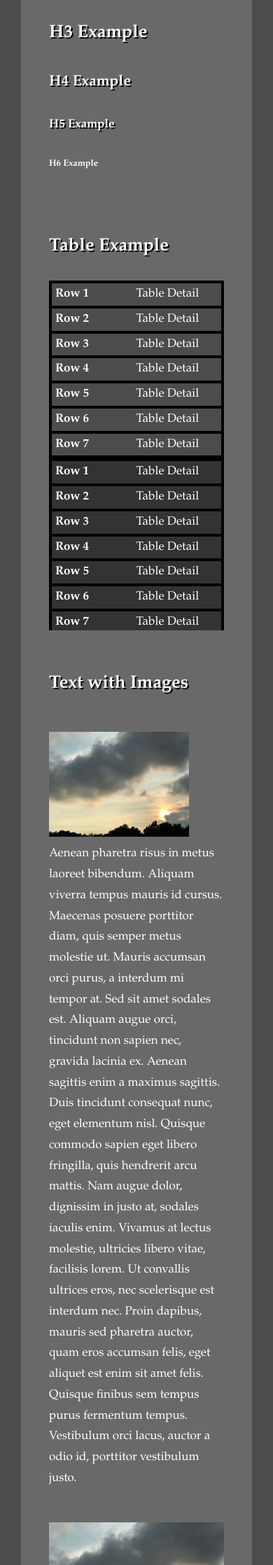
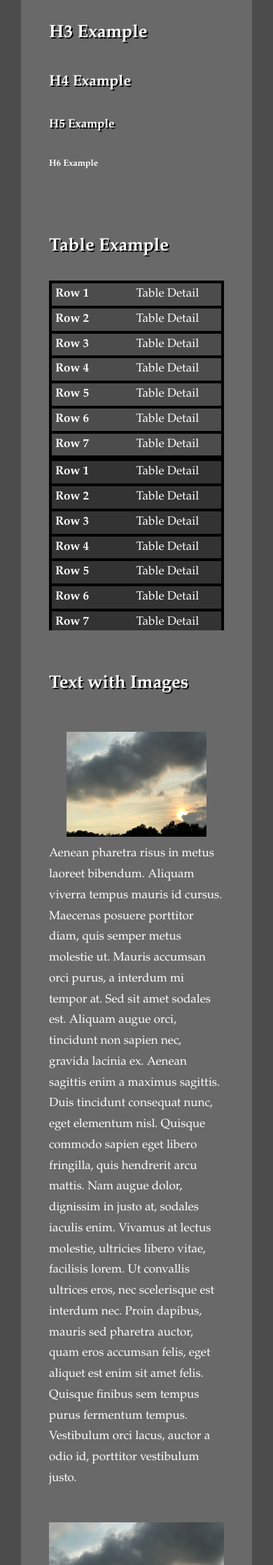
Before and after one commit to sutterj/jekylldark, a Jekyll site: the page built from pages/examples.html, in a window 390 px wide. Shown: the part 984-3221 px from the top of the page at 70% size. Built offline with Jekyll 4.4.1, drawn with Linux system fonts in a browser that asks for light colours; nearby versions of some CDN libraries.

Commit message:
Update _elementstyle.scss

```diff
--- a/_sass/components/_elementstyle.scss
+++ b/_sass/components/_elementstyle.scss
@@ -104,12 +104,39 @@
   width: 200px;
 }
 
+@media screen and (max-width: 500px) {
+  .small {
+    display: block;
+    float: none;
+    margin-left:auto;
+    margin-right:auto;
+  }
+}
+
 .medium {
   width: 350px;
 }
 
+@media screen and (max-width: 950px) {
+  .medium {
+    display: block;
+    float: none;
+    margin-left:auto;
+    margin-right:auto;
+  }
+}
+
 .large {
   width: 500px;
+}
+
+@media screen and (max-width: 1110px) {
+  .large {
+    display: block;
+    float: none;
+    margin-left:auto;
+    margin-right:auto;
+  }
 }
 
 .full {
```
